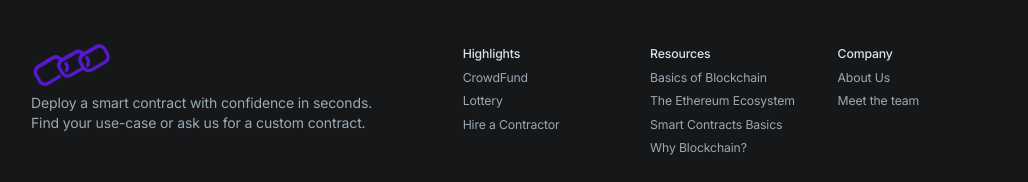
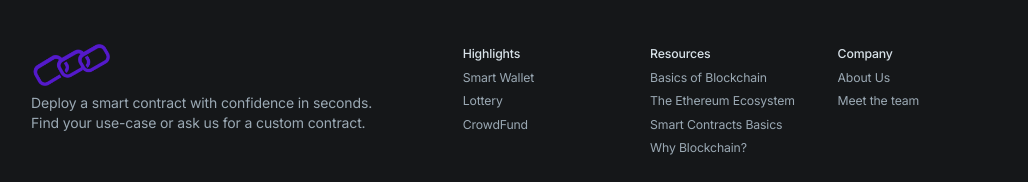
Before and after one commit to davidkarim/boca-contracts-frontend, a Next.js app: page / in a window 1280 px wide. Shown: the part 1390-1572 px from the top of the page, without its empty margins (126-1154 px from the left). Built offline with nearby package versions, Linux system fonts and the light colour scheme.

Commit message:
X link and other footer updates

```diff
--- a/components/ui/footer.tsx
+++ b/components/ui/footer.tsx
@@ -29,13 +29,13 @@ export default function Footer() {
                 <h6 className="text-gray-200 font-medium mb-1">Highlights</h6>
                 <ul>
                   <li className="mb-1">
-                    <Link href="/" className="text-gray-400 hover:text-gray-100 transition duration-150 ease-in-out">CrowdFund</Link>
+                    <Link href="https://app.bocacontracts.com/contractTemplate/23?type=2" className="text-gray-400 hover:text-gray-100 transition duration-150 ease-in-out">Smart Wallet</Link>
                   </li>
                   <li className="mb-1">
-                    <Link href="/" className="text-gray-400 hover:text-gray-100 transition duration-150 ease-in-out">Lottery</Link>
+                    <Link href="https://app.bocacontracts.com/contractTemplate/22?type=1" className="text-gray-400 hover:text-gray-100 transition duration-150 ease-in-out">Lottery</Link>
                   </li>
                   <li className="mb-1">
-                    <Link href="/" className="text-gray-400 hover:text-gray-100 transition duration-150 ease-in-out">Hire a Contractor</Link>
+                    <Link href="https://app.bocacontracts.com/contractTemplate/21?type=0" className="text-gray-400 hover:text-gray-100 transition duration-150 ease-in-out">CrowdFund</Link>
                   </li>
                 </ul>
               </div>
@@ -82,7 +82,7 @@ export default function Footer() {
             {/* Social links */}
             <ul className="flex mb-4 md:order-1 md:ml-4 md:mb-0">
               <li>
-                <Link href="/" className="flex justify-center items-center text-purple-600 bg-gray-800 hover:text-gray-100 hover:bg-purple-600 rounded-full transition duration-150 ease-in-out" aria-label="Twitter">
+                <Link href="https://twitter.com/bocacontracts" className="flex justify-center items-center text-purple-600 bg-gray-800 hover:text-gray-100 hover:bg-purple-600 rounded-full transition duration-150 ease-in-out" aria-label="Twitter">
                   <svg className="w-8 h-8 fill-current" viewBox="0 0 32 32" xmlns="http://www.w3.org/2000/svg">
                     <path d="M24 11.5c-.6.3-1.2.4-1.9.5.7-.4 1.2-1 1.4-1.8-.6.4-1.3.6-2.1.8-.6-.6-1.5-1-2.4-1-1.7 0-3.2 1.5-3.2 3.3 0 .3 0 .5.1.7-2.7-.1-5.2-1.4-6.8-3.4-.3.5-.4 1-.4 1.7 0 1.1.6 2.1 1.5 2.7-.5 0-1-.2-1.5-.4 0 1.6 1.1 2.9 2.6 3.2-.3.1-.6.1-.9.1-.2 0-.4 0-.6-.1.4 1.3 1.6 2.3 3.1 2.3-1.1.9-2.5 1.4-4.1 1.4H8c1.5.9 3.2 1.5 5 1.5 6 0 9.3-5 9.3-9.3v-.4c.7-.5 1.3-1.1 1.7-1.8z" />
                   </svg>
```
